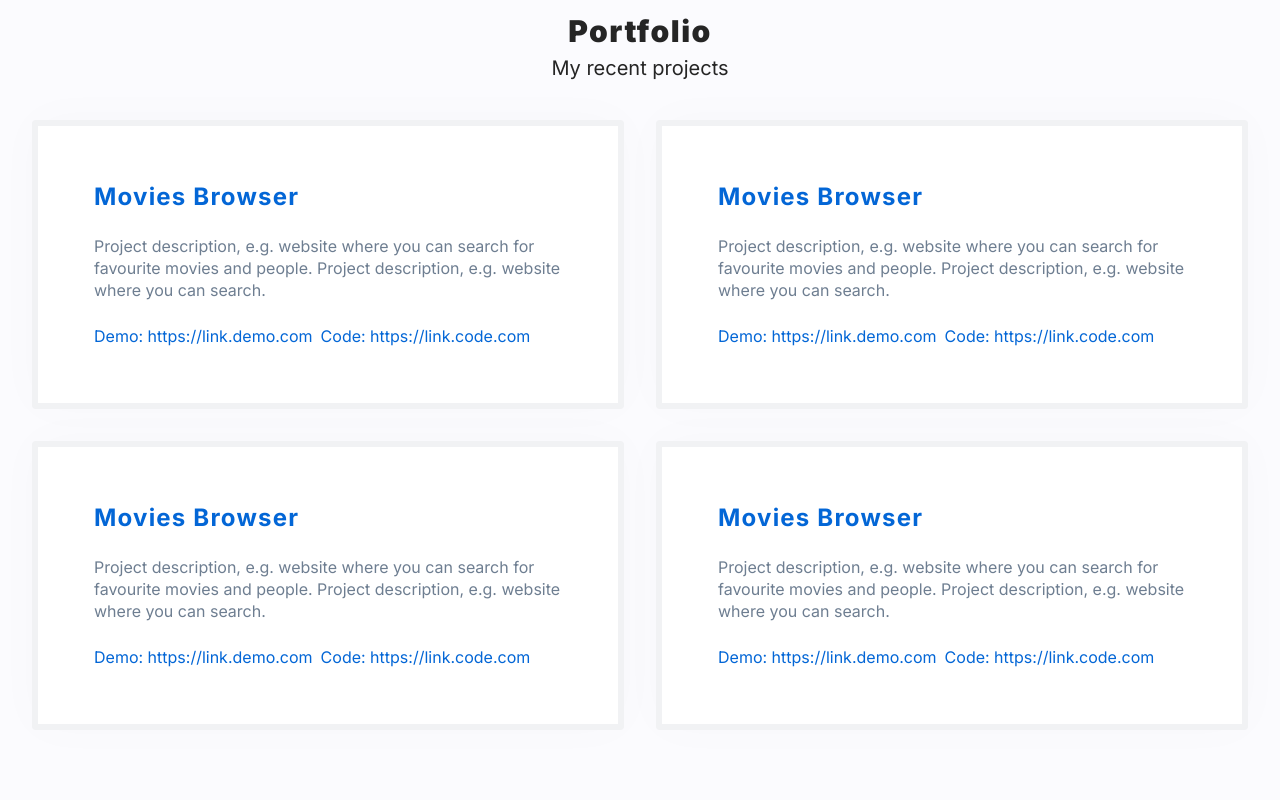
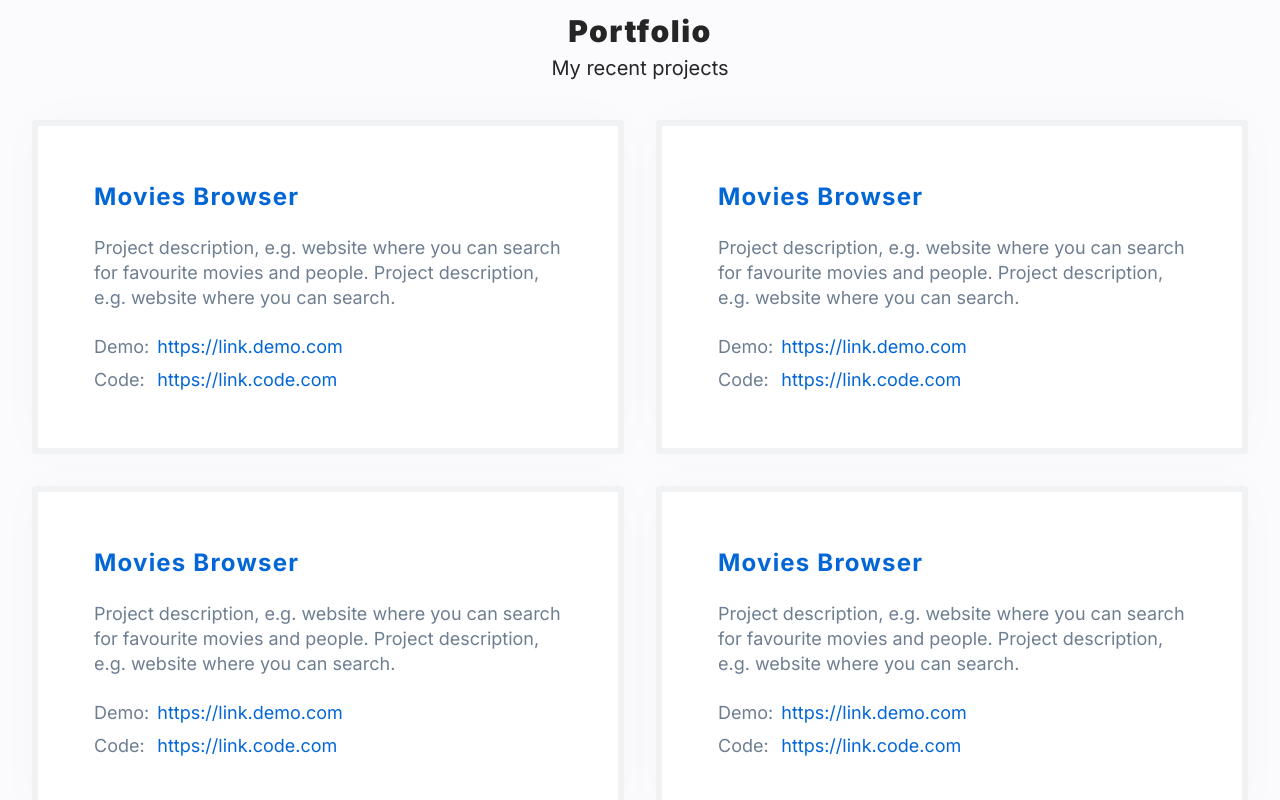
Before and after one commit to maxFadet/personal-homepage, a React (Create React App) app: page / in a window 1280 px wide. Shown: the part 1440-2240 px from the top of the page. Built offline with nearby package versions, Linux system fonts and the light colour scheme.

Commit message:
Changed the style in the portfolio section

```diff
--- a/src/components/ProjectsSection/index.js
+++ b/src/components/ProjectsSection/index.js
@@ -6,7 +6,7 @@ import {
     ProjectsGrid,
     ProjectCard,
     ProjectTitle,
-    ProjectDescription,
+    ProjectText,
     ProjectLinks,
     ProjectLink,
     Mark,
@@ -58,10 +58,12 @@ const ProjectsSection = () => {
                     {projects.map((project, index) => (
                         <ProjectCard key={index}>
                             <ProjectTitle>{project.title}</ProjectTitle>
-                            <ProjectDescription>{project.description}</ProjectDescription>
+                            <ProjectText>{project.description}</ProjectText>
                             <ProjectLinks>
-                                <ProjectLink href={project.demoLink} target="_blank" rel="noopener noreferrer">Demo: {project.demoLink}</ProjectLink>
-                                <ProjectLink href={project.codeLink} target="_blank" rel="noopener noreferrer">Code: {project.codeLink}</ProjectLink>
+                                <ProjectText>Demo: </ProjectText>
+                                <ProjectLink href={project.demoLink} target="_blank" rel="noopener noreferrer">{project.demoLink}</ProjectLink>
+                                <ProjectText>Code: </ProjectText>
+                                <ProjectLink href={project.codeLink} target="_blank" rel="noopener noreferrer">{project.codeLink}</ProjectLink>
                             </ProjectLinks>
                         </ProjectCard>
                     ))}
--- a/src/components/ProjectsSection/styled.js
+++ b/src/components/ProjectsSection/styled.js
@@ -61,6 +61,9 @@ export const ProjectCard = styled.div`
   border-radius: 4px;
   border: 6px solid ${({ theme }) => theme.color.iron};
   transition: 0.3s;
+  display: flex;
+  flex-direction: column;
+  gap: 24px;
 
   &:hover {
     border: 6px solid rgba(3, 102, 214, 0.2);
@@ -76,11 +79,11 @@ export const ProjectTitle = styled.h3`
   letter-spacing: 0.05em;
 `;
 
-export const ProjectDescription = styled.p`
+export const ProjectText = styled.p`
   color: ${({ theme }) => theme.color.slateGray};
-  font-size: 16px;
-  line-height: 22px;
-  margin: 24px 0;
+  font-size: 18px;
+  line-height: 25px;
+  margin: 0;
 `;
 
 export const ProjectLinks = styled.div`
@@ -91,7 +94,7 @@ export const ProjectLinks = styled.div`
 
 export const ProjectLink = styled.a`
   color: ${({ theme }) => theme.color.scienceBlue};
-  font-size: 16px;
-  line-height: 22px;
+  font-size: 18px;
+  line-height: 25px;
   text-decoration: none;
 `;
```
